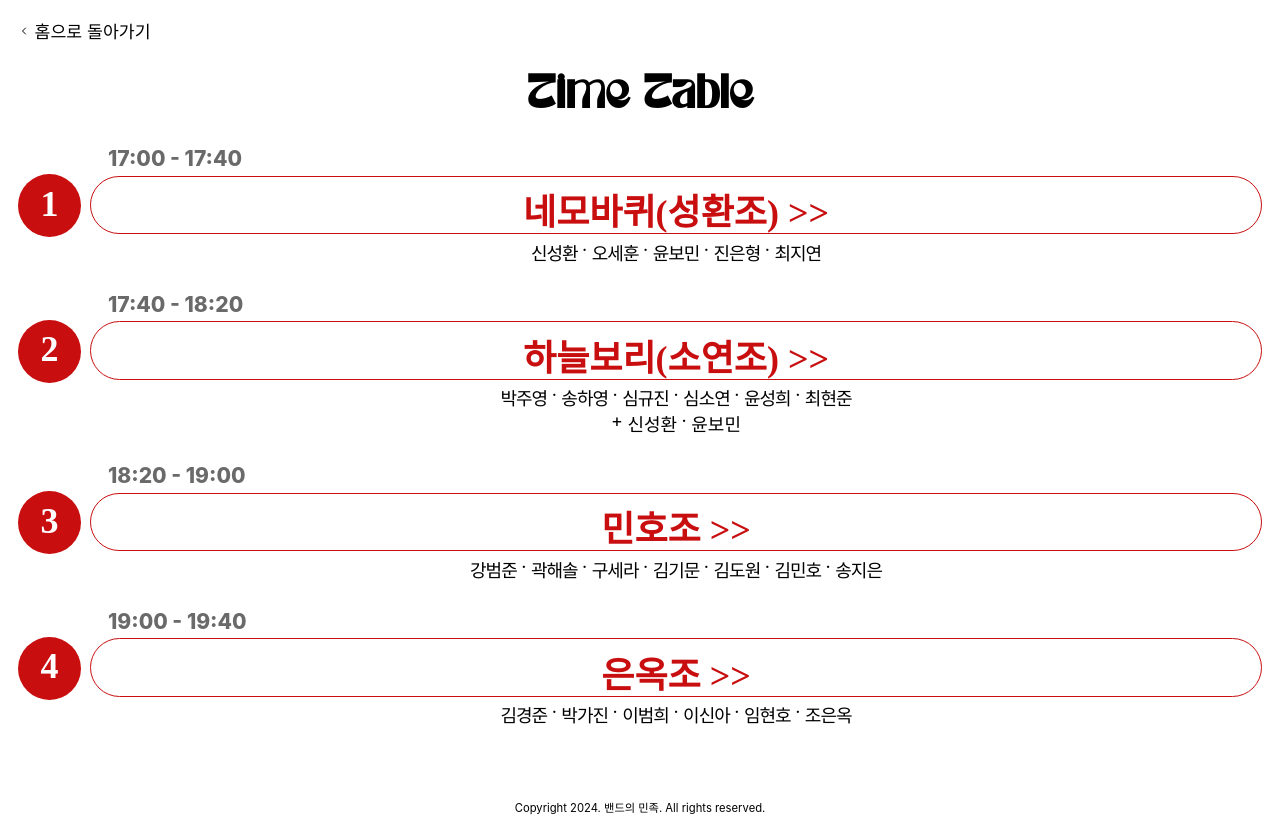
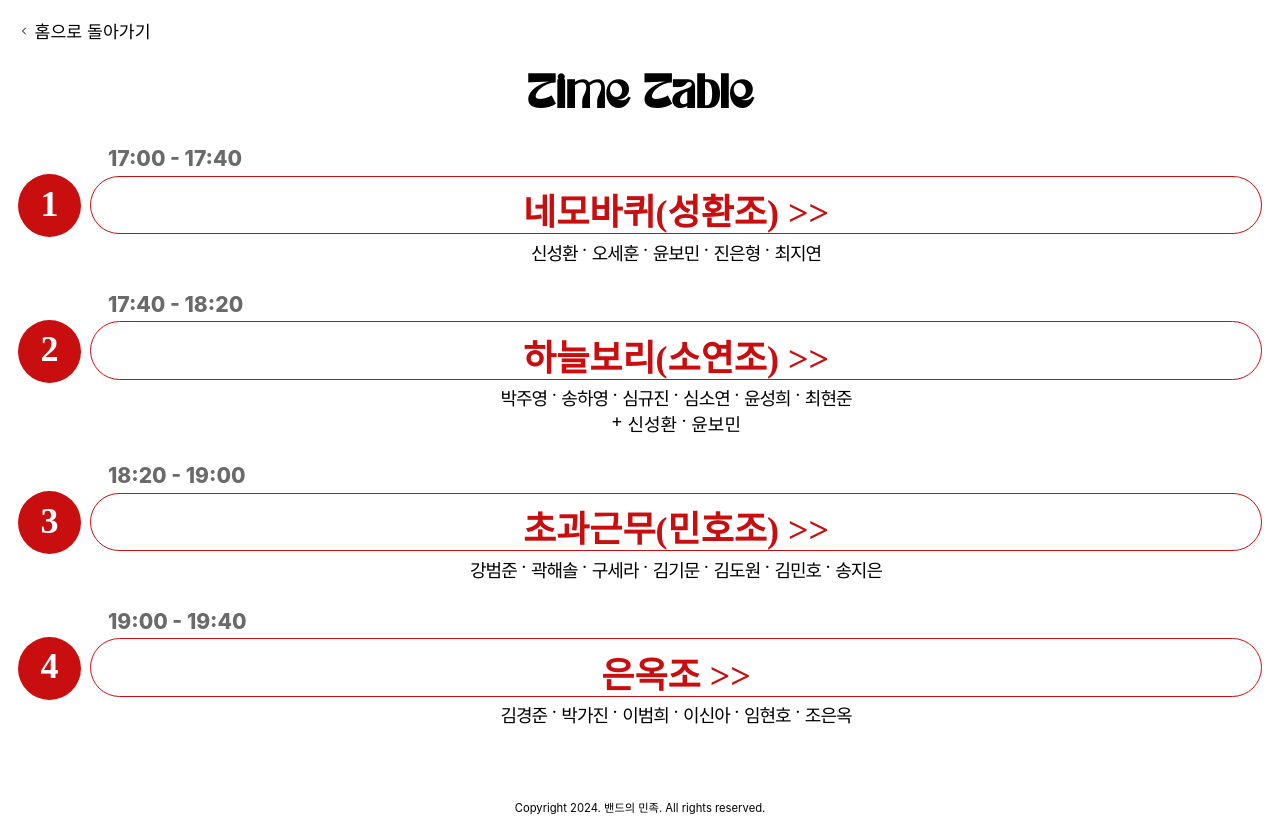
Before and after one commit to sshrik/band-web, a React (Vite) app: page /timetable in a window 1280 px wide. Built offline with nearby package versions, Linux system fonts and the light colour scheme; a web font is replaced by a local one.

Commit message:
chore: fix team name

```diff
--- a/src/App.tsx
+++ b/src/App.tsx
@@ -26,7 +26,7 @@ const teams: Team[] = [
   {
     startAt: "18:20",
     endAt: "19:00",
-    teamName: "민호조",
+    teamName: "초과근무(민호조)",
     members: [
       "강범준",
       "곽해솔",
```
